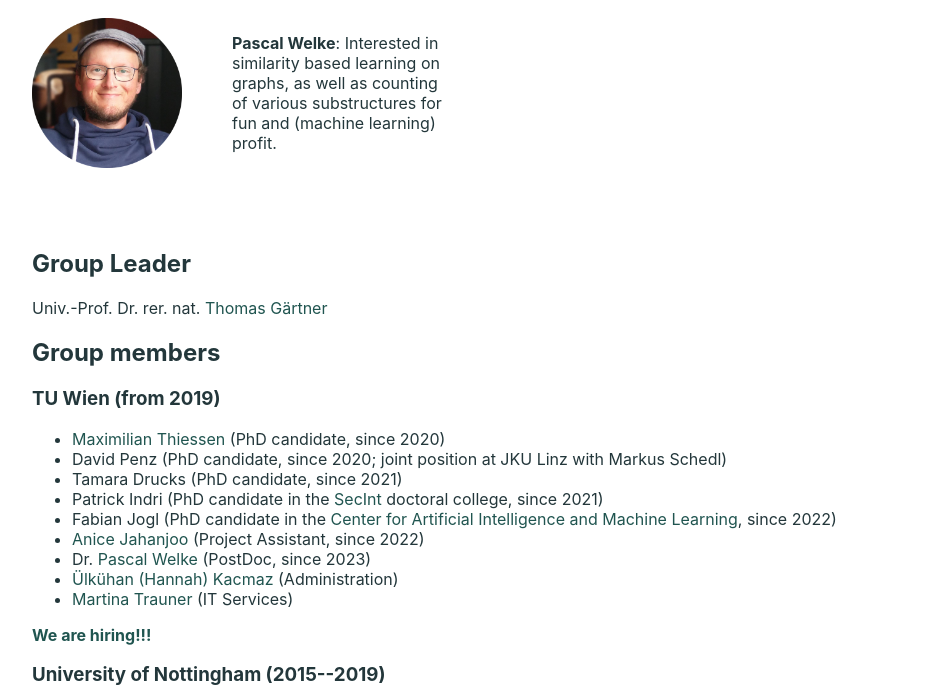
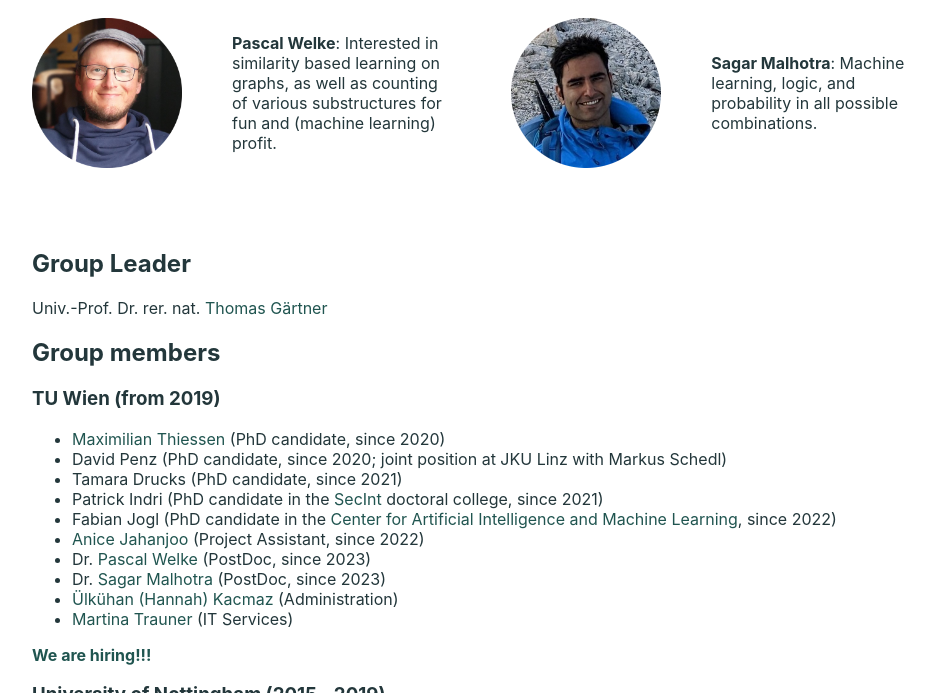
Before and after one commit to ml-tuw/ml-tuw.github.io, a Jekyll site: the page built from people/index.html, in a window 1280 px wide and 900 px high, scrolled down 745 px, cut to the strip 207-900 px from the top of the window. Shown: the whole strip, without its empty margins (160-1095 px from the left). Built offline with Jekyll 4.4.1, drawn with Linux system fonts in a browser that asks for light colours.

Commit message:
add sagar

```diff
--- a/_data/group/wien.csv
+++ b/_data/group/wien.csv
@@ -6,3 +6,4 @@ title,id,role,current
 ,FabianJogl, (PhD candidate in the <a href=https://www.tuwien.at/caiml/>Center for Artificial Intelligence and Machine Learning</a>&comma; since 2022)
 ,AniceJahanjoo, (Project Assistant&comma; since 2022)
 Dr.,PascalWelke, (PostDoc&comma; since 2023)
+Dr.,SagarMalhotra, (PostDoc&comma; since 2023)
--- a/_data/peoplenl.yml
+++ b/_data/peoplenl.yml
@@ -142,3 +142,6 @@
   PascalWelke:
     link: https://mlai.cs.uni-bonn.de/people/pascal-welke
     name: Pascal Welke
+  SagarMalhotra:
+    name: Sagar Malhotra
+    link: https://countinglogic.github.io
--- a/people/index.html
+++ b/people/index.html
@@ -29,6 +29,9 @@ title: People
     <div class="item"><b><p>Anice Jahanjoo</b>: Machine learning in Health Monitoring Systems and SAR Image processing.</p></div>
     <div class="item"><img src="img/pw.png", width="150" height="150"></div>
     <div class="item"><p><b>Pascal Welke</b>: Interested in similarity based learning on graphs, as well as counting of various substructures for fun and (machine learning) profit.
+  </div>
+  <div class="item"><img src="img/sm.png", width="150" height="150"></div>
+    <div class="item"><p><b>Sagar Malhotra</b>: Machine learning, logic, and probability in all possible combinations.
   </div>
 </div>
 
```
Also changed, not shown: people/img/sm.png (added).
